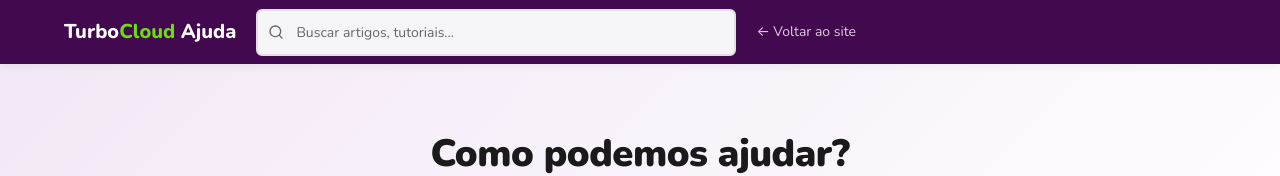
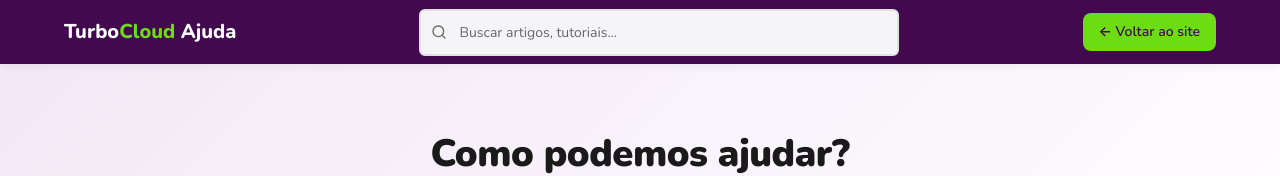
Before and after one commit to agenciaprocurada/turbofaq, a Next.js app: page / in a window 1280 px wide. Shown: the top 176 px of the page. Built offline with nearby package versions, Linux system fonts and the light colour scheme; no server answers; the database is empty.

Commit message:
feat: center search bar in header, convert back link to accent button

```diff
--- a/app/globals.css
+++ b/app/globals.css
@@ -509,6 +509,13 @@ ol {
   align-items: center;
   gap: 20px;
   height: 64px;
+  justify-content: space-between;
+}
+
+.site-header__center {
+  flex: 1;
+  display: flex;
+  justify-content: center;
 }
 
 .site-header__logo {
@@ -525,7 +532,7 @@ ol {
 }
 
 .site-header__search {
-  flex: 1;
+  width: 100%;
   max-width: 480px;
 }
 
@@ -579,15 +586,20 @@ ol {
 
 .site-header__back {
   font-size: 14px;
-  color: rgba(255, 255, 255, 0.8);
+  font-weight: 600;
+  color: var(--color-primary);
+  background: var(--color-accent);
   text-decoration: none;
   flex-shrink: 0;
   white-space: nowrap;
-  transition: color 0.2s;
+  padding: 8px 16px;
+  border-radius: var(--radius);
+  transition: background 0.2s, color 0.2s;
 }
 
 .site-header__back:hover {
-  color: var(--color-accent);
+  background: var(--color-accent-dark);
+  color: var(--color-primary);
 }
 
 @media (max-width: 640px) {
--- a/components/public/Header.tsx
+++ b/components/public/Header.tsx
@@ -10,8 +10,10 @@ export default function Header() {
             Turbo<span>Cloud</span> Ajuda
           </Link>
 
-          <div className="site-header__search">
-            <SearchBar />
+          <div className="site-header__center">
+            <div className="site-header__search">
+              <SearchBar />
+            </div>
           </div>
 
           <a
```
